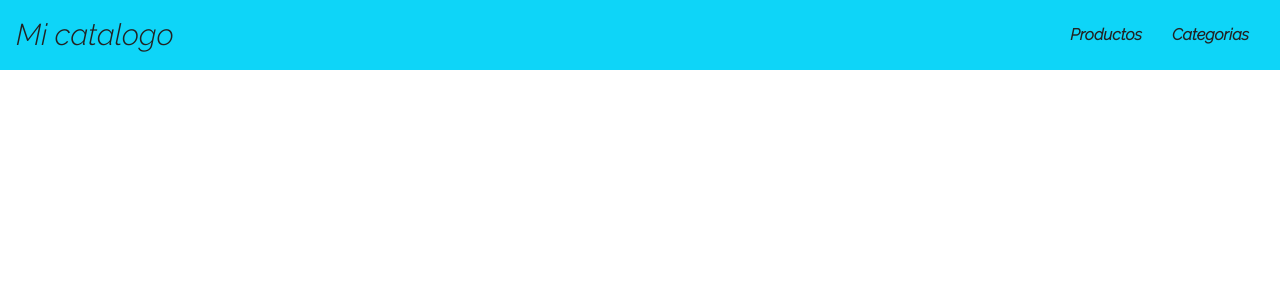
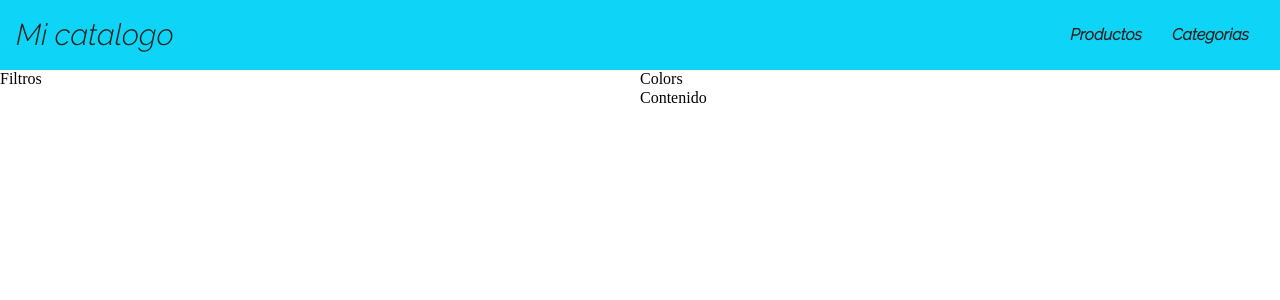
Before and after one commit to CarlxsMG/vue-catalogo, a Vue app: page /categorias in a window 1280 px wide. Shown: the top 300 px of the page. Built offline with nearby package versions, Linux system fonts and the light colour scheme; a web font is replaced by a local one.

Commit message:
Created categories

```diff
--- a/src/router/index.js
+++ b/src/router/index.js
@@ -1,6 +1,7 @@
 import { createRouter, createWebHistory } from 'vue-router'
 import Home from '../views/Home.vue'
 import ProductosPage from '../views/productos/ProductosPage.vue'
+import CategoriasPage from '../views/categorias/CategoriasPage.vue'
 
 const routes = [
   {
@@ -13,6 +14,11 @@ const routes = [
     name: 'productos',
     component: ProductosPage
   },
+  {
+    path: '/categorias',
+    name: 'categorias',
+    component: CategoriasPage
+  }
 ]
 
 const router = createRouter({
--- /dev/null
+++ b/src/views/categorias/CategoriasPage.vue
@@ -0,0 +1,32 @@
+<template>
+    <div class='grid-2x2 categoria'>
+        <div class="categoria__filters">Filtros</div>
+        <div class="categoria__colors">Colors</div>
+        <div class="categoria__content">Contenido</div>
+    </div>
+</template>
+
+<script>
+    export default {
+      name: 'CategoriasPage'
+    }
+</script>
+
+<style lang="scss" scoped>
+    .categoria{
+        &__filters {
+            grid-row: 1 / 2;
+            grid-column: 1 / 2;
+        }
+
+        &__colors {
+            grid-row: 1;
+            grid-column: 2 / -1;
+        }
+
+        &__content {
+            grid-row: 2;
+            grid-column: 2 / -1;
+        }
+    }
+</style>
```
